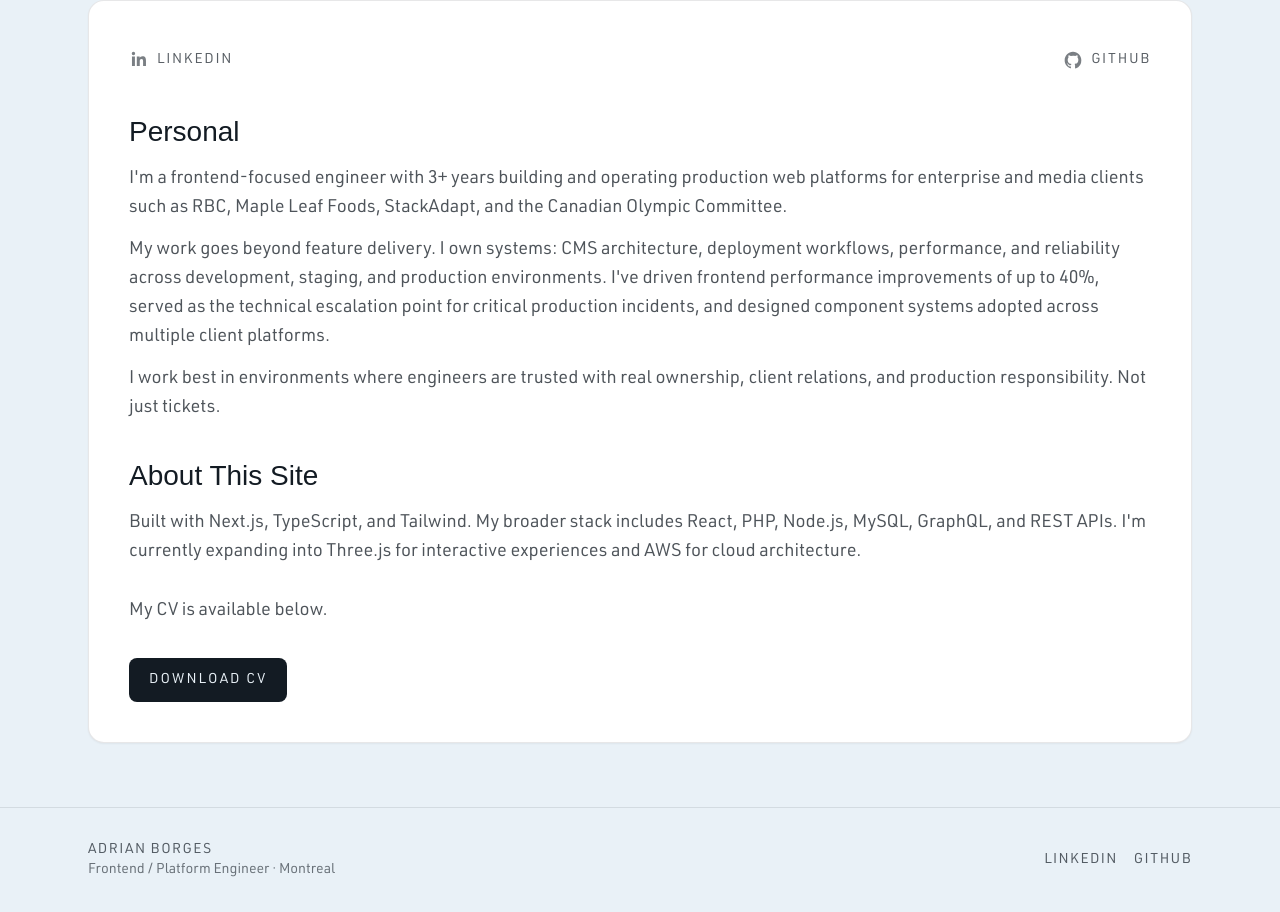
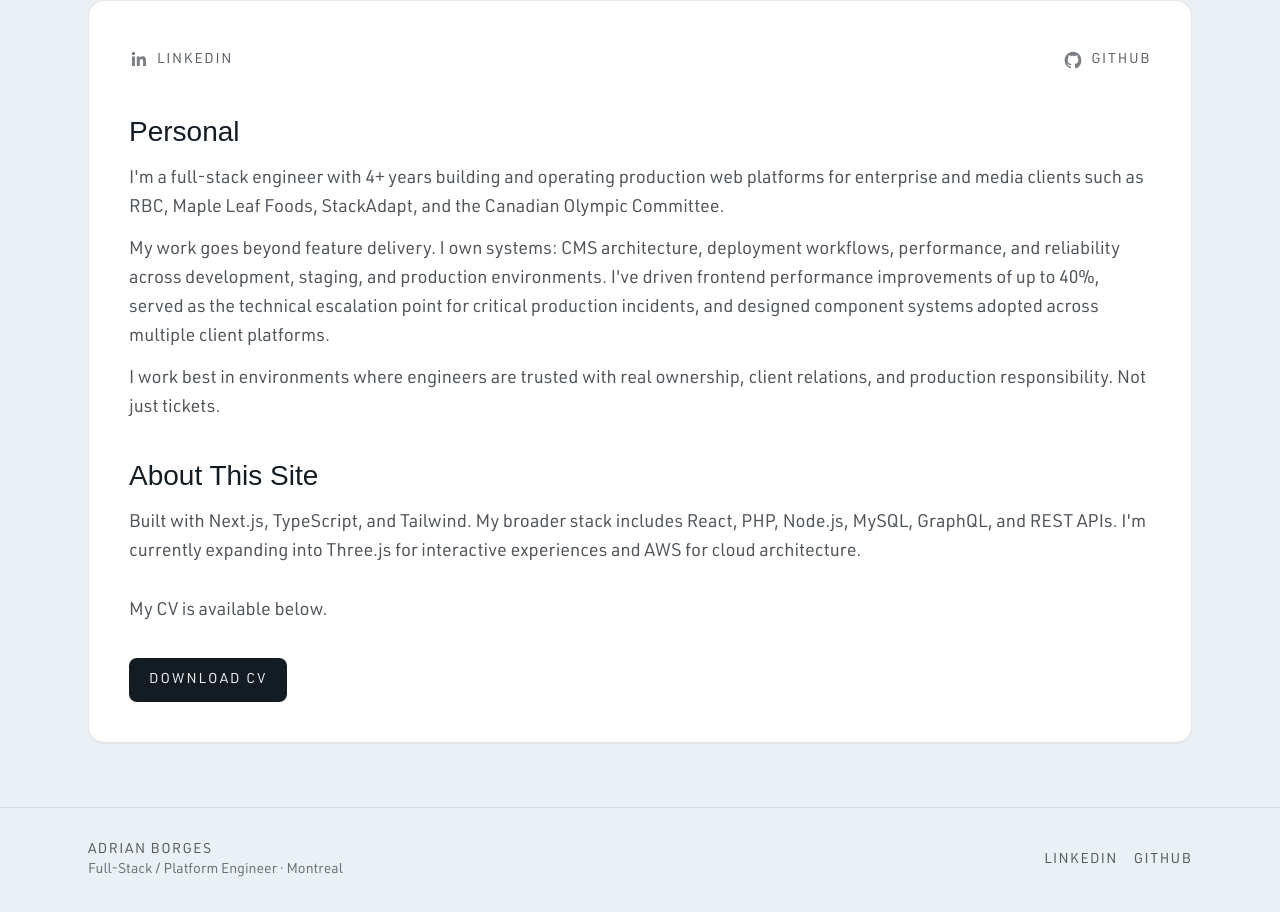
Before and after one commit to AdrianKitsu/my-portfolio, a React (Create React App) app: page /about in a window 1280 px wide. Shown: the part 186-1098 px from the top of the page. Built offline with nearby package versions, Linux system fonts and the light colour scheme; a web font is replaced by a local one.

Commit message:
frontend to fullstack

```diff
--- a/src/App.tsx
+++ b/src/App.tsx
@@ -22,7 +22,7 @@ const App = () => {
                 Adrian Borges
               </p>
               <p className="font-urw text-sm text-ink/60 dark:text-surface/60">
-                Frontend / Platform Engineer · Montreal
+                Full-Stack / Platform Engineer · Montreal
               </p>
             </div>
 
--- a/src/pages/About.tsx
+++ b/src/pages/About.tsx
@@ -63,7 +63,7 @@ const About = () => {
         </h3>
 
         <p className="mb-3 font-urw text-ink/75 dark:text-surface/75 leading-relaxed">
-          I'm a frontend-focused engineer with 3+ years building and operating
+          I'm a full-stack engineer with 4+ years building and operating
           production web platforms for enterprise and media clients such as RBC,
           Maple Leaf Foods, StackAdapt, and the Canadian Olympic Committee.
         </p>
--- a/src/pages/Portfolio.tsx
+++ b/src/pages/Portfolio.tsx
@@ -55,6 +55,13 @@ const tabContent: {
     href: "https://www.advisor.rbcinsurance.com/en/",
     text: `With continued trust from our partners at RBC, I had the opportunity to lead the migration and enhancement of their Sales Resource Centre. The project aimed to transition all forms, documents, and videos to a new hosting provider and leverage its API to build reusable components with advanced backend filtering, enabling unique, dynamic content across pages.`,
     text2: `My role centered on auditing existing components and updating global styling to align with new brand standards. I rebuilt legacy components for better functionality and responsive design, resolved pre-existing errors, and developed new React-based blocks. My tasks involved building templates, site navigation, and reusable patterns while integrating i18n for translations. During the first 3–4 weeks, with the team lead unavailable, I took charge of creating stories, coordinating directly with clients, stakeholders, and project owners, reviewing Figma designs, planning development approaches, and recommending UX and workflow improvements.`,
+  },
+  "Sales Resource Centre: Phase 2": {
+    image: insuranceBanner,
+    href: "https://www.advisor.rbcinsurance.com/en/",
+    text: `After a successful launch of the site, we were entrusted with the remaining phase of updates they wanted to make. The focus of the updates were improving and expanding upon the existing search, sort, filter, and Bynder API functionalities`,
+    text2: `I was the sole engineer on this project and managed a majority of the client facing updates, ticket creations, scrums, and presentations. The largest and most difficult part of this project was going through code a different engineer had created while also not being able to work with this engineer as they were no longer a part of the team. adding the popularity sort dropdown and the asset linking of Bynder files for related but different language files coming from the API. There were several limitations regarding the API call, as they were not subscribed to the Bynder enhanced digital experience package. I had to review documentation and find work-arounds for the asks.`,
+    text3: `This was an oportunity for me to step up when it came to researching and recommending solutions to the blockers we faced. With a combination of custom meta properties I was able to create solutions, meet every deadline, and `,
   },
 };
 
```
